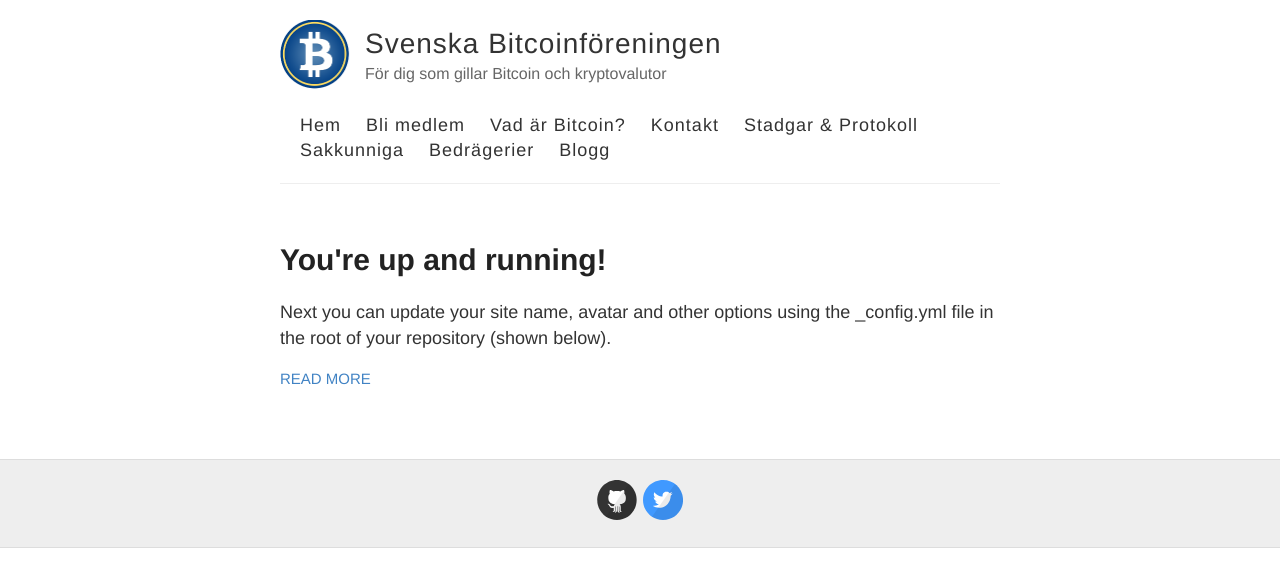
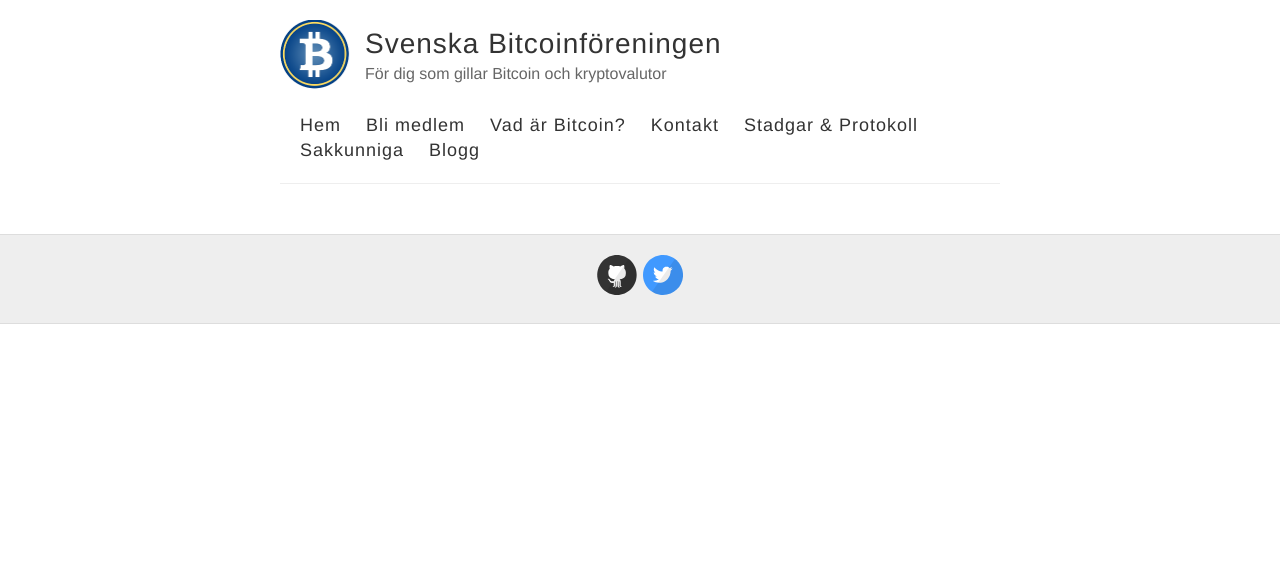
Before and after one commit to bjuno76/bitcoinforeningen.github.io, a Jekyll site: the page built from blogg.html, in a window 1280 px wide. Shown: the top 587 px of the page. Built offline with Jekyll 4.4.1, drawn with Linux system fonts in a browser that asks for light colours.

Commit message:
mod jekyll now added

```diff
--- a/_layouts/default.html
+++ b/_layouts/default.html
@@ -33,7 +33,6 @@
             <a href="{{ site.baseurl }}/kontakt">Kontakt</a>
             <a href="{{ site.baseurl }}/protokoll">Stadgar & Protokoll</a>
             <a href="{{ site.baseurl }}/sakkunniga">Sakkunniga</a>
-            <a href="{{ site.baseurl }}/bedragerier">Bedrägerier</a>
             <a href="{{ site.baseurl }}/blogg">Blogg</a>
           </nav>
         </header>
--- a/_posts/2014-3-3-Hello-World.md
+++ /dev/null
@@ -1,10 +0,0 @@
----
-layout: post
-title: You're up and running!
----
-
-Next you can update your site name, avatar and other options using the _config.yml file in the root of your repository (shown below).
-
-![_config.yml]({{ site.baseurl }}/images/config.png)
-
-The easiest way to make your first post is to edit this one. Go into /_posts/ and update the Hello World markdown file. For more instructions head over to the [Jekyll Now repository](https://github.com/barryclark/jekyll-now) on GitHub.
```
Also changed, not shown: _posts/bedragerier.md (added, +54 -0 lines), 1 other file.
